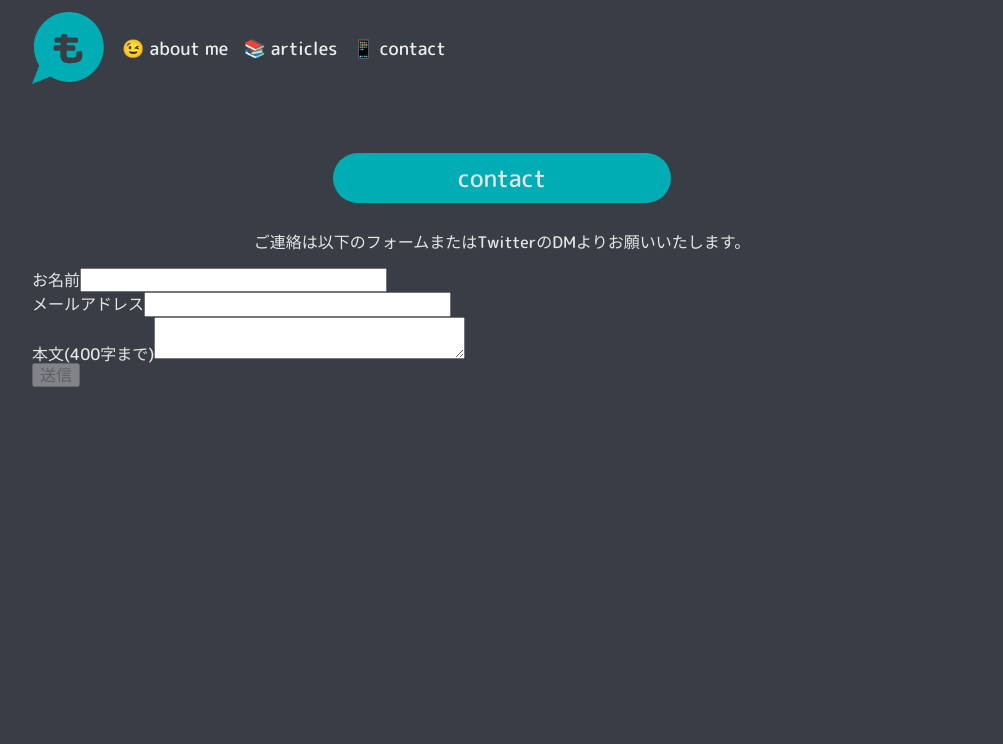
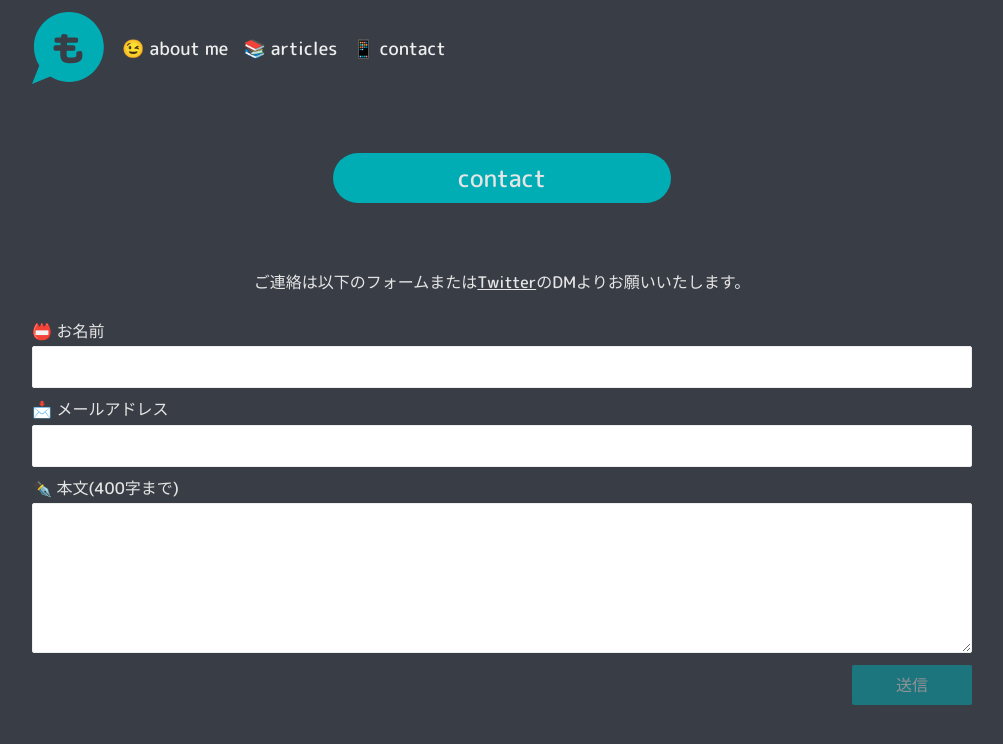
Before and after one commit to uutarou10/mogam.in, a Next.js app: page /contact in a window 1280 px wide. Shown: the top 744 px of the page, without its empty margins (138-1141 px from the left). Built offline with nearby package versions, Linux system fonts and the light colour scheme.

Commit message:
ボタンのCSS当てた

```diff
--- a/pages/contact/index.tsx
+++ b/pages/contact/index.tsx
@@ -28,25 +28,25 @@ export default () => {
 
       <main>
         <div className={styles.hintText}>
-          <p>ご連絡は以下のフォームまたはTwitterのDMよりお願いいたします。</p>
+          <p>ご連絡は以下のフォームまたは<a href="https://twitter.com/mogamin3" target="_blank" rel="noopener">Twitter</a>のDMよりお願いいたします。</p>
         </div>
 
         <div>
-          <form>
-            <div>
-              <label htmlFor="name">お名前</label>
-              <input id="name" required={true} value={name} onChange={onChangeName} />
+          <form className={styles.contactForm}>
+            <div className={styles["contactForm__fieldContainer"]}>
+              <label className={styles["contactForm__label"]} htmlFor="name">📛 お名前</label>
+              <input id="name" className={styles["contactForm__input"]} required={true} value={name} onChange={onChangeName} />
             </div>
-            <div>
-              <label htmlFor="email">メールアドレス</label>
-              <input id="email" required={true} type="email" value={email} onChange={onChangeEmail} />
+            <div className={styles["contactForm__fieldContainer"]}>
+              <label className={styles["contactForm__label"]} htmlFor="email">📩 メールアドレス</label>
+              <input id="email" className={styles["contactForm__input"]} required={true} type="email" value={email} onChange={onChangeEmail} />
             </div>
-            <div>
-              <label htmlFor="content">本文(400字まで)</label>
-              <textarea id="content" required={true} value={content} onChange={onChangeContent} />
+            <div className={styles["contactForm__fieldContainer"]}>
+              <label className={styles["contactForm__label"]} htmlFor="content">✒️ 本文(400字まで)</label>
+              <textarea id="content" className={styles["contactForm__textarea"]} required={true} value={content} onChange={onChangeContent} />
             </div>
-            <div>
-              <button type="submit" disabled={!isValid}>送信</button>
+            <div className={styles["contactForm__buttonContainer"]}>
+              <button className={styles["contactForm__button"]} type="submit" disabled={!isValid}>送信</button>
             </div>
           </form>
         </div>
--- a/styles/contact.module.scss
+++ b/styles/contact.module.scss
@@ -1,8 +1,70 @@
 .pageHeader {
   margin-top: 54px;
-  margin-bottom: 30px;
+  margin-bottom: 70px;
 }
 
 .hintText {
   text-align: center;
+  margin-bottom: 30px;
+
+  a {
+    color: inherit;
+  }
 }
+
+.contactForm {
+  &__fieldContainer {
+    display: flex;
+    flex-direction: column;
+    margin-bottom: 12px;
+  }
+
+  &__buttonContainer {
+    display: flex;
+    flex-direction: column;
+    align-items: flex-end;
+  }
+
+  &__label {
+    margin-bottom: 6px;
+  }
+
+  %inputElement {
+    width: 100%;
+    padding: 8px;
+    color: #393E46;
+    border-radius: 2px;
+    border: 1px #EEEEEE solid;
+    line-height: 150%;
+    box-sizing: border-box;
+  }
+
+  &__input {
+    @extend %inputElement;
+  }
+
+  &__textarea {
+    @extend %inputElement;
+    height: 150px;
+  }
+
+  &__button {
+    height: 40px;
+    width: 120px;
+    color: #E5E5E5;
+    background-color: #00ADB5;
+    border-radius: 2px;
+    border: none;
+    transition: background-color 0.2s;
+    transition: opacity 0.2s;
+    cursor: pointer;
+
+    &:enabled:hover {
+      background-color: #01b8c4;
+    }
+
+    &:disabled {
+      opacity: 0.5;
+    }
+  }
+}
```
